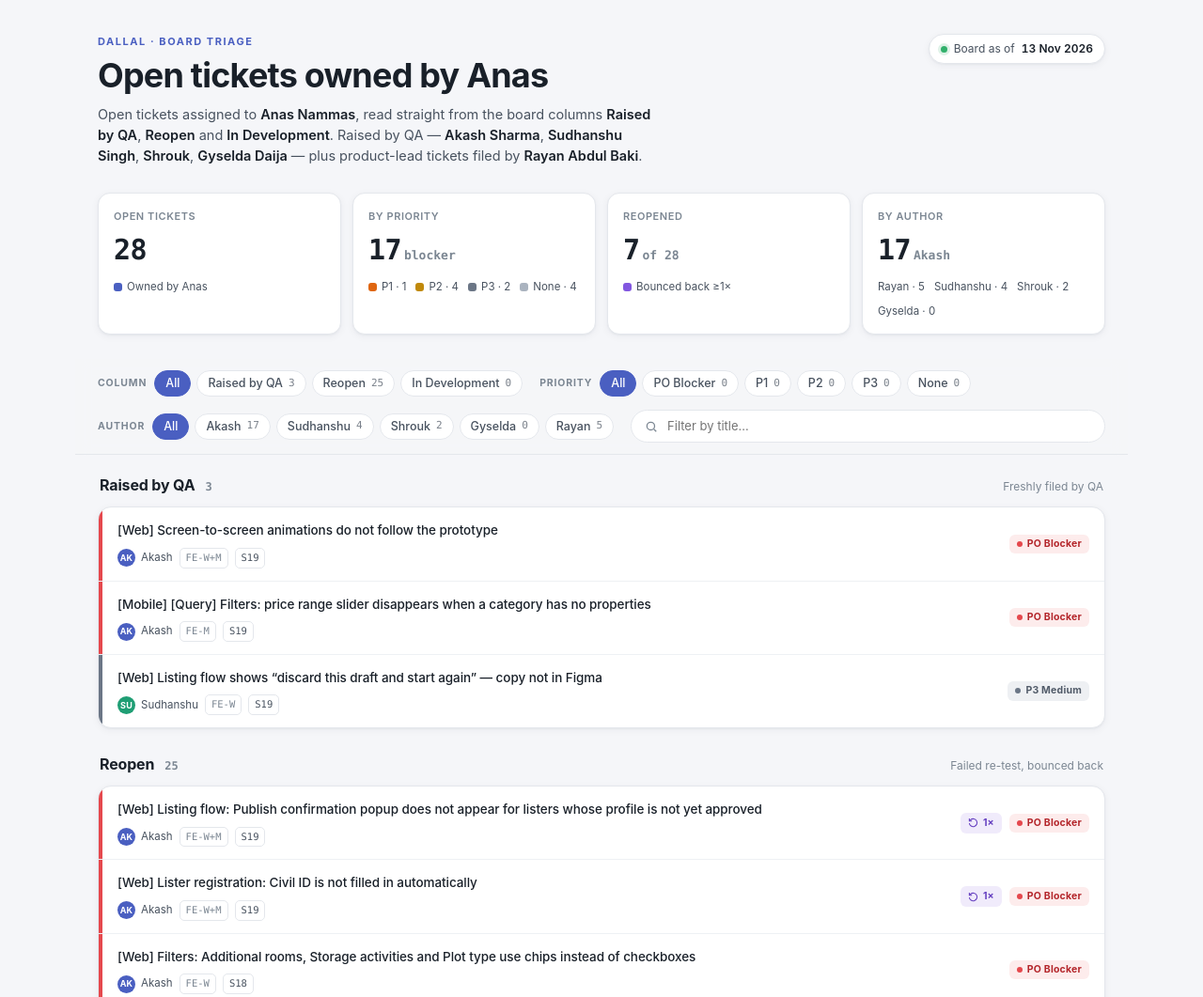
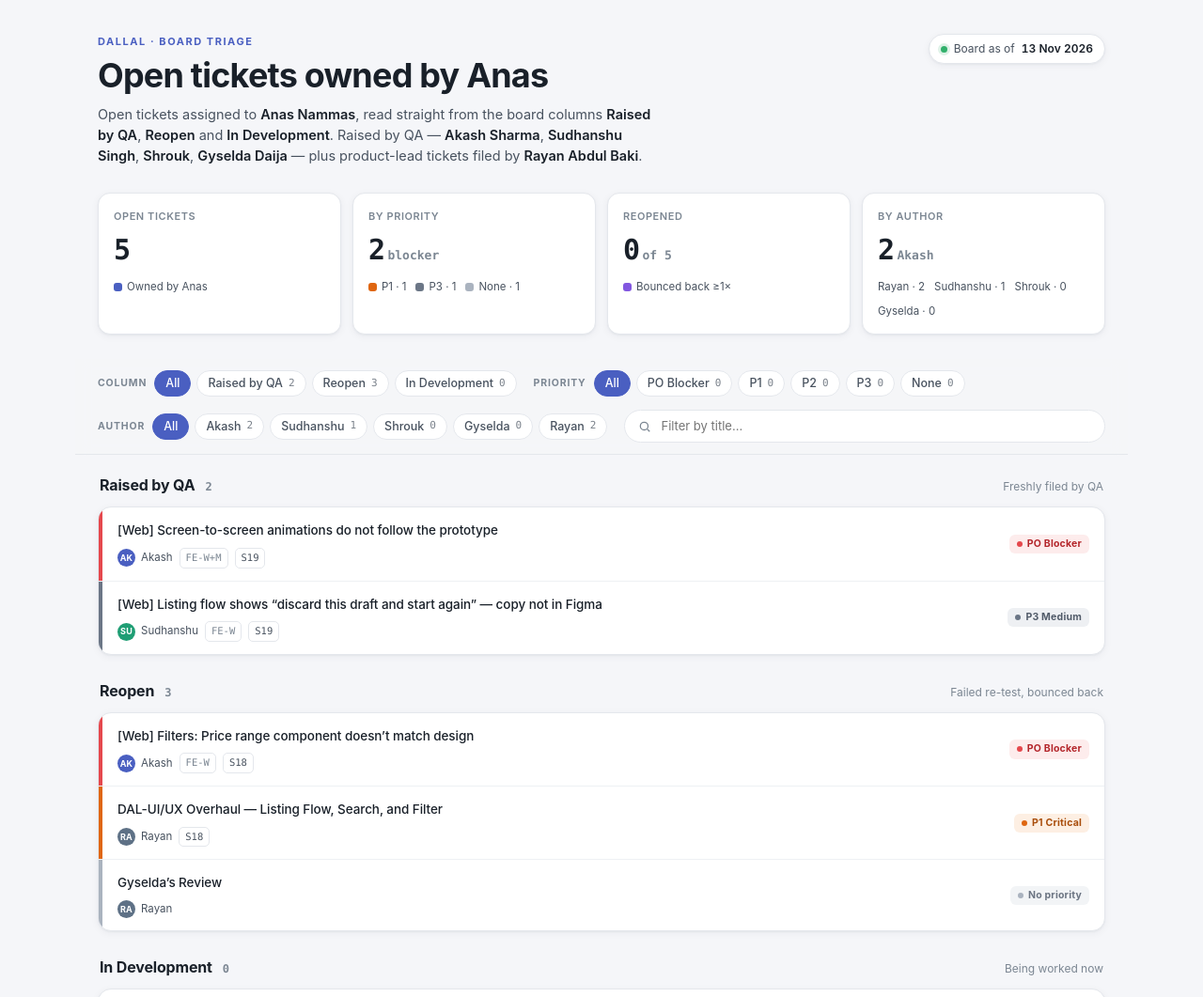
Before and after one commit to gktiwari25/gktiwari25.github.io, a plain HTML site: page qa-bugs-anas.html in a window 1280 px wide. Shown: the top 1061 px of the page at 94% size. Drawn offline with Linux system fonts and the light colour scheme.

Commit message:
Refresh Anas report: 28 -> 5 (Reopen backlog cleared)
Board changed overnight: Reopen column largely cleared, price-slider
ticket reassigned off Anas. Current: Raised by QA 2, Reopen 3, In Dev 0.

Co-Authored-By: Claude Opus 4.8 (1M context) <noreply@anthropic.com>

```diff
--- a/qa-bugs-anas.html
+++ b/qa-bugs-anas.html
@@ -61,7 +61,6 @@
     line-height:1.5;-webkit-font-smoothing:antialiased;font-size:15px}
   .wrap{max-width:1120px;margin:0 auto;padding:36px 24px 80px}
 
-  /* ---- header ---- */
   .masthead{display:flex;justify-content:space-between;align-items:flex-start;gap:20px;flex-wrap:wrap;margin-bottom:28px}
   .eyebrow{font-size:11px;font-weight:650;letter-spacing:.14em;text-transform:uppercase;color:var(--accent);margin:0 0 8px}
   h1{font-size:clamp(26px,4vw,36px);line-height:1.08;letter-spacing:-.022em;font-weight:700;margin:0;text-wrap:balance}
@@ -72,7 +71,6 @@
   .asof b{color:var(--ink);font-weight:600;font-variant-numeric:tabular-nums}
   .dot{width:7px;height:7px;border-radius:50%;background:#31b06b;box-shadow:0 0 0 3px rgba(49,176,107,.16)}
 
-  /* ---- stat tiles ---- */
   .tiles{display:grid;grid-template-columns:repeat(4,1fr);gap:12px;margin-bottom:26px}
   .tile{background:var(--surface);border:1px solid var(--border);border-radius:13px;padding:16px 16px 14px;box-shadow:var(--shadow)}
   .tile .k{font-size:11px;font-weight:600;letter-spacing:.05em;text-transform:uppercase;color:var(--ink-3)}
@@ -82,7 +80,6 @@
   .tile .split span{font-size:11.5px;color:var(--ink-2);display:inline-flex;align-items:center;gap:5px}
   .swatch{width:9px;height:9px;border-radius:3px;display:inline-block}
 
-  /* ---- filter bar ---- */
   .toolbar{position:sticky;top:0;z-index:5;background:color-mix(in srgb,var(--bg) 86%,transparent);
     backdrop-filter:blur(8px);-webkit-backdrop-filter:blur(8px);
     padding:12px 0;margin:0 -24px 20px;border-bottom:1px solid var(--border);}
@@ -102,7 +99,6 @@
   .search input{border:0;background:transparent;color:var(--ink);font:inherit;font-size:13px;width:100%;outline:none}
   .search svg{flex:none;color:var(--ink-3)}
 
-  /* ---- column sections ---- */
   .col{margin-bottom:26px}
   .col-head{display:flex;align-items:baseline;gap:11px;margin:0 2px 11px}
   .col-head h2{font-size:16px;font-weight:680;letter-spacing:-.01em;margin:0}
@@ -115,8 +111,7 @@
   .row:first-child{border-top:0}
   .row .stripe{align-self:stretch;background:var(--pri)}
   .row .main{padding:13px 8px 13px 16px;min-width:0}
-  .row .title{font-size:13.5px;font-weight:550;color:var(--ink);text-decoration:none;display:inline;
-    letter-spacing:-.005em}
+  .row .title{font-size:13.5px;font-weight:550;color:var(--ink);text-decoration:none;display:inline;letter-spacing:-.005em}
   .row .title:hover{color:var(--accent);text-decoration:underline;text-underline-offset:2px}
   .row .meta{display:flex;align-items:center;gap:7px;flex-wrap:wrap;margin-top:7px}
   .row .side{display:flex;align-items:center;gap:8px;padding:13px 16px 13px 10px;justify-content:flex-end;flex-wrap:wrap}
@@ -126,10 +121,8 @@
   .pill.pr{color:var(--pri-ink);background:var(--pri-bg)}
   .pill.pr::before{content:"";width:6px;height:6px;border-radius:50%;background:var(--pri)}
   .by{font-size:11.5px;color:var(--ink-2);display:inline-flex;align-items:center;gap:6px}
-  .ava{width:19px;height:19px;border-radius:50%;display:grid;place-items:center;font-size:9px;font-weight:700;
-    color:#fff;letter-spacing:.02em}
-  .tag{font-size:10.5px;color:var(--ink-3);font-family:var(--mono);padding:2px 6px;border:1px solid var(--border);
-    border-radius:5px;white-space:nowrap}
+  .ava{width:19px;height:19px;border-radius:50%;display:grid;place-items:center;font-size:9px;font-weight:700;color:#fff;letter-spacing:.02em}
+  .tag{font-size:10.5px;color:var(--ink-3);font-family:var(--mono);padding:2px 6px;border:1px solid var(--border);border-radius:5px;white-space:nowrap}
   .tag.sp{color:var(--ink-2)}
   .reopen{font-size:10.5px;font-weight:650;color:var(--reopen-ink);background:var(--reopen-bg);
     padding:3px 8px;border-radius:6px;display:inline-flex;align-items:center;gap:5px;white-space:nowrap}
@@ -137,7 +130,6 @@
 
   .empty{padding:26px 16px;text-align:center;color:var(--ink-3);font-size:13px}
   .empty b{color:var(--ink-2);font-weight:600}
-
   .noresults{display:none;padding:40px 16px;text-align:center;color:var(--ink-3)}
   .foot{margin-top:34px;padding-top:18px;border-top:1px solid var(--border);font-size:12px;color:var(--ink-3);
     display:flex;justify-content:space-between;gap:16px;flex-wrap:wrap}
@@ -168,20 +160,19 @@
   </header>
 
   <section class="tiles">
-    <div class="tile"><div class="k">Open tickets</div><div class="v" id="t-total">28</div>
+    <div class="tile"><div class="k">Open tickets</div><div class="v" id="t-total">5</div>
       <div class="split"><span><i class="swatch" style="background:var(--accent)"></i>Owned by Anas</span></div></div>
-    <div class="tile"><div class="k">By priority</div><div class="v" id="t-po">17<small>blocker</small></div>
+    <div class="tile"><div class="k">By priority</div><div class="v" id="t-po">2<small>blocker</small></div>
       <div class="split">
         <span><i class="swatch" style="background:var(--p1)"></i>P1 · 1</span>
-        <span><i class="swatch" style="background:var(--p2)"></i>P2 · 4</span>
-        <span><i class="swatch" style="background:var(--p3)"></i>P3 · 2</span>
-        <span><i class="swatch" style="background:var(--none)"></i>None · 4</span>
+        <span><i class="swatch" style="background:var(--p3)"></i>P3 · 1</span>
+        <span><i class="swatch" style="background:var(--none)"></i>None · 1</span>
       </div></div>
-    <div class="tile"><div class="k">Reopened</div><div class="v" id="t-reopen">7<small>of 28</small></div>
+    <div class="tile"><div class="k">Reopened</div><div class="v" id="t-reopen">0<small>of 5</small></div>
       <div class="split"><span><i class="swatch" style="background:var(--reopen)"></i>Bounced back ≥1×</span></div></div>
-    <div class="tile"><div class="k">By author</div><div class="v" id="t-top">17<small>Akash</small></div>
+    <div class="tile"><div class="k">By author</div><div class="v" id="t-top">2<small>Akash</small></div>
       <div class="split">
-        <span>Rayan · 5</span><span>Sudhanshu · 4</span><span>Shrouk · 2</span><span>Gyselda · 0</span>
+        <span>Rayan · 2</span><span>Sudhanshu · 1</span><span>Shrouk · 0</span><span>Gyselda · 0</span>
       </div></div>
   </section>
 
@@ -201,7 +192,7 @@
   <div class="noresults" id="noresults">No tickets match these filters.</div>
 
   <footer class="foot">
-    <span>Read directly per board column via <code>get_tasks(section)</code> — authoritative current state, not search. Three Epic umbrella tickets and “Bulk Upload Issues” excluded per standing request.</span>
+    <span>Read directly per board column via <code>get_tasks(section)</code> — authoritative current state, not search. Three Epic umbrella tickets, “Bulk Upload Issues” and “Kuwait Mobile ID” excluded per standing request.</span>
     <span id="shown"></span>
   </footer>
 </div>
@@ -210,36 +201,10 @@
 const DATA = [
   // ---- Raised by QA ----
   {col:"Raised by QA", pr:"PO Blocker", title:"[Web] Screen-to-screen animations do not follow the prototype", by:"Akash", plat:"FE-W+M", sprint:19, ro:0, url:"https://app.asana.com/0/1214388950902741/1220400734294427"},
-  {col:"Raised by QA", pr:"PO Blocker", title:"[Mobile] [Query] Filters: price range slider disappears when a category has no properties", by:"Akash", plat:"FE-M", sprint:19, ro:0, url:"https://app.asana.com/0/1214388950902741/1220460253016207"},
   {col:"Raised by QA", pr:"P3 Medium", title:"[Web] Listing flow shows “discard this draft and start again” — copy not in Figma", by:"Sudhanshu", plat:"FE-W", sprint:19, ro:0, url:"https://app.asana.com/0/1214388950902741/1220414448165241"},
-  // ---- Reopen · Akash (PO Blockers) ----
-  {col:"Reopen", pr:"PO Blocker", title:"[Web] Filters: Additional rooms, Storage activities and Plot type use chips instead of checkboxes", by:"Akash", plat:"FE-W", sprint:18, ro:0, url:"https://app.asana.com/0/1214388950902741/1220422012143882"},
-  {col:"Reopen", pr:"PO Blocker", title:"[Web] Filters: chips wrap onto two rows instead of one", by:"Akash", plat:"FE-W", sprint:18, ro:0, url:"https://app.asana.com/0/1214388950902741/1220420588719882"},
-  {col:"Reopen", pr:"PO Blocker", title:"[Web] Filters: Area field interaction and disabled states don’t match design", by:"Akash", plat:"FE-W", sprint:18, ro:0, url:"https://app.asana.com/0/1214388950902741/1220420588910137"},
+  // ---- Reopen ----
   {col:"Reopen", pr:"PO Blocker", title:"[Web] Filters: Price range component doesn’t match design", by:"Akash", plat:"FE-W", sprint:18, ro:0, url:"https://app.asana.com/0/1214388950902741/1220422012504224"},
-  {col:"Reopen", pr:"PO Blocker", title:"[Web] Filters: Plot type options don’t follow the Plot type card design", by:"Akash", plat:"FE-W", sprint:18, ro:0, url:"https://app.asana.com/0/1214388950902741/1220420337590962"},
-  {col:"Reopen", pr:"PO Blocker", title:"[Web] Listing flow: PACI number text and info icon are not aligned", by:"Akash", plat:"FE-W", sprint:18, ro:0, url:"https://app.asana.com/0/1214388950902741/1220420593055244"},
-  {col:"Reopen", pr:"PO Blocker", title:"[Web] Listing flow: no 4px gap between dropdown button and menu", by:"Akash", plat:"FE-W", sprint:18, ro:0, url:"https://app.asana.com/0/1214388950902741/1220438797677725"},
-  {col:"Reopen", pr:"PO Blocker", title:"[Web] Listing flow: dropdown (aspect ratio / photo options) doesn’t match design", by:"Akash", plat:"FE-W", sprint:18, ro:0, url:"https://app.asana.com/0/1214388950902741/1220420345518886"},
-  {col:"Reopen", pr:"PO Blocker", title:"[Web] Listing flow: read-only field looks active", by:"Akash", plat:"FE-W", sprint:18, ro:0, url:"https://app.asana.com/0/1214388950902741/1220420589542783"},
-  {col:"Reopen", pr:"PO Blocker", title:"[Web] Listing flow: input field and buttons not centre-aligned", by:"Akash", plat:"FE-W", sprint:18, ro:0, url:"https://app.asana.com/0/1214388950902741/1220420508318290"},
-  {col:"Reopen", pr:"PO Blocker", title:"[Web] [Query] Listing flow: why does the AI-generated description text start on a second row?", by:"Akash", plat:"FE-W", sprint:18, ro:0, url:"https://app.asana.com/0/1214388950902741/1220420599869941"},
-  {col:"Reopen", pr:"PO Blocker", title:"[Web] Listing flow: Publish confirmation popup does not appear for listers whose profile is not yet approved", by:"Akash", plat:"FE-W+M", sprint:19, ro:1, url:"https://app.asana.com/0/1214388950902741/1220400657218356"},
-  {col:"Reopen", pr:"PO Blocker", title:"[Web] Listing flow: Industrial shop does not follow the Listing Flow data sheet", by:"Akash", plat:"FE-W", sprint:19, ro:0, url:"https://app.asana.com/0/1214388950902741/1220412025288844"},
-  {col:"Reopen", pr:"PO Blocker", title:"[Web] Lister registration: Civil ID is not filled in automatically", by:"Akash", plat:"FE-W+M", sprint:19, ro:1, url:"https://app.asana.com/0/1214388950902741/1220400734406155"},
-  {col:"Reopen", pr:"PO Blocker", title:"[Web] Listing flow: no popup when the lister leaves the flow without completing it", by:"Akash", plat:"FE-W+M", sprint:19, ro:0, url:"https://app.asana.com/0/1214388950902741/1220400889890657"},
-  // ---- Reopen · Shrouk ----
-  {col:"Reopen", pr:"P2 High", title:"[BE / Lister Verification – Data Autofill] Company and licensed broker lookup fails for valid scraped data", by:"Shrouk", plat:"BE", sprint:17, ro:3, url:"https://app.asana.com/0/1214388950902741/1219439897053978"},
-  {col:"Reopen", pr:"P2 High", title:"[Admin Panel / Users & Audit Trail] Team members are incorrectly displayed as agents", by:"Shrouk", plat:"FE-W", sprint:17, ro:1, url:"https://app.asana.com/0/1214388950902741/1220420248952508"},
-  // ---- Reopen · Sudhanshu ----
-  {col:"Reopen", pr:"P2 High", title:"[Web] “We found your earlier draft…” shows on every new listing — no address entered, drafts not in My Properties", by:"Sudhanshu", plat:"FE-W+BE", sprint:19, ro:1, url:"https://app.asana.com/0/1214388950902741/1220377821207037"},
-  {col:"Reopen", pr:"P2 High", title:"[Web] Assign to Agent lists agents outside the lister’s team, and list size varies per property", by:"Sudhanshu", plat:"FE-W+BE", sprint:19, ro:1, url:"https://app.asana.com/0/1214388950902741/1220399306509677"},
-  {col:"Reopen", pr:"P3 Medium", title:"[Web] Admin listing flow: content shows through a transparent strip below the Save draft / Add property bar", by:"Sudhanshu", plat:"FE-W", sprint:19, ro:1, url:"https://app.asana.com/0/1214388950902741/1220390389388814"},
-  // ---- Reopen · Rayan (product-lead) ----
   {col:"Reopen", pr:"P1 Critical", title:"DAL-UI/UX Overhaul — Listing Flow, Search, and Filter", by:"Rayan", plat:"—", sprint:18, ro:0, url:"https://app.asana.com/0/1214388950902741/1219570455965067"},
-  {col:"Reopen", pr:"No priority", title:"Glitch transitioning between sign up / sign in, or register via email vs phone", by:"Rayan", plat:"—", sprint:null, ro:0, url:"https://app.asana.com/0/1214388950902741/1220204375520603"},
-  {col:"Reopen", pr:"No priority", title:"Account dropdown menu (web) — icons, copy and ordering", by:"Rayan", plat:"—", sprint:null, ro:0, url:"https://app.asana.com/0/1214388950902741/1220204404744468"},
-  {col:"Reopen", pr:"No priority", title:"Design errors pertaining to lister registration form", by:"Rayan", plat:"—", sprint:null, ro:0, url:"https://app.asana.com/0/1214388950902741/1220204404744476"},
   {col:"Reopen", pr:"No priority", title:"Gyselda’s Review", by:"Rayan", plat:"—", sprint:null, ro:0, url:"https://app.asana.com/0/1214388950902741/1220165596923589"},
 ];
 
```
Also changed, not shown: index.html (+1 -1 lines).
